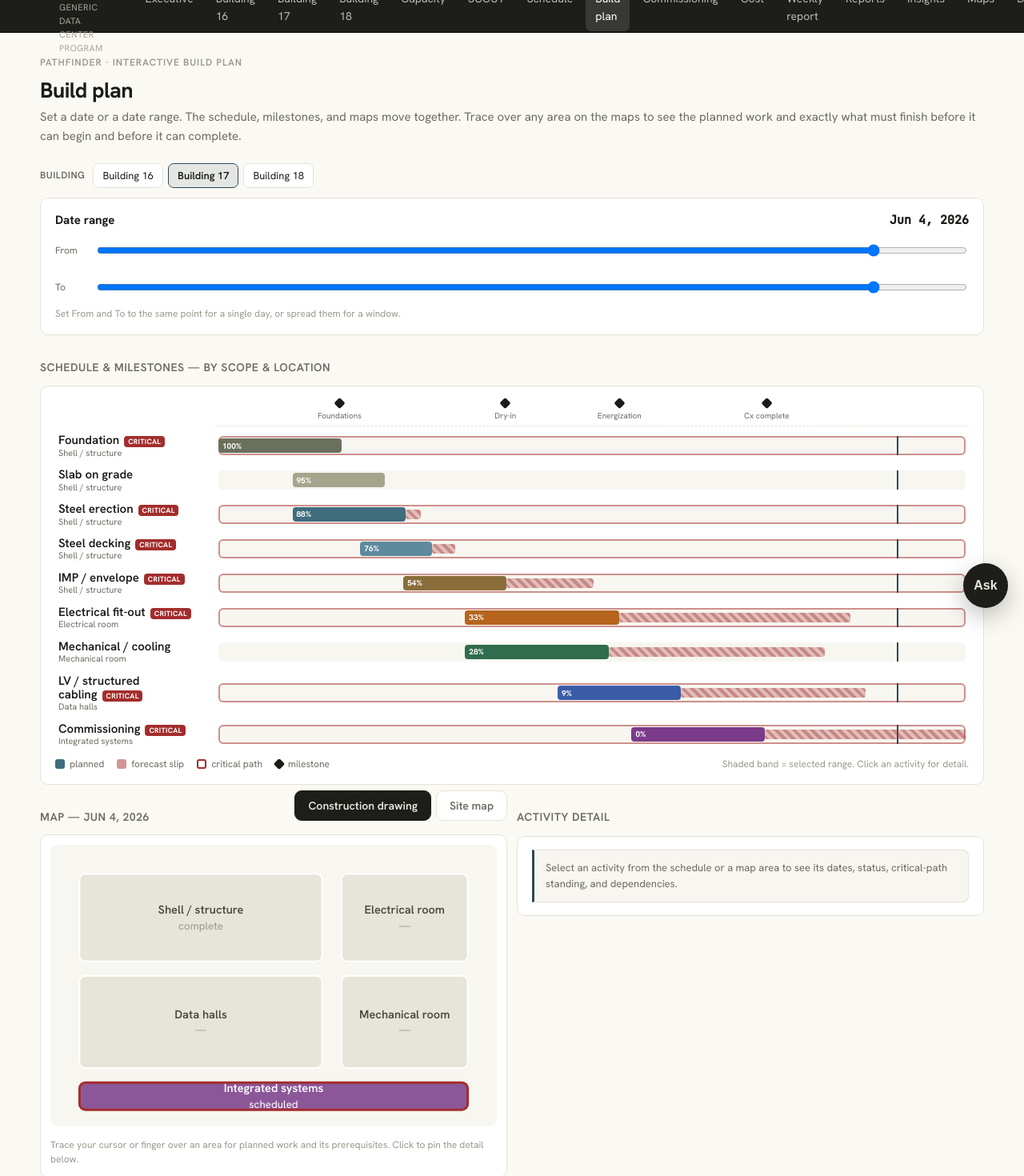
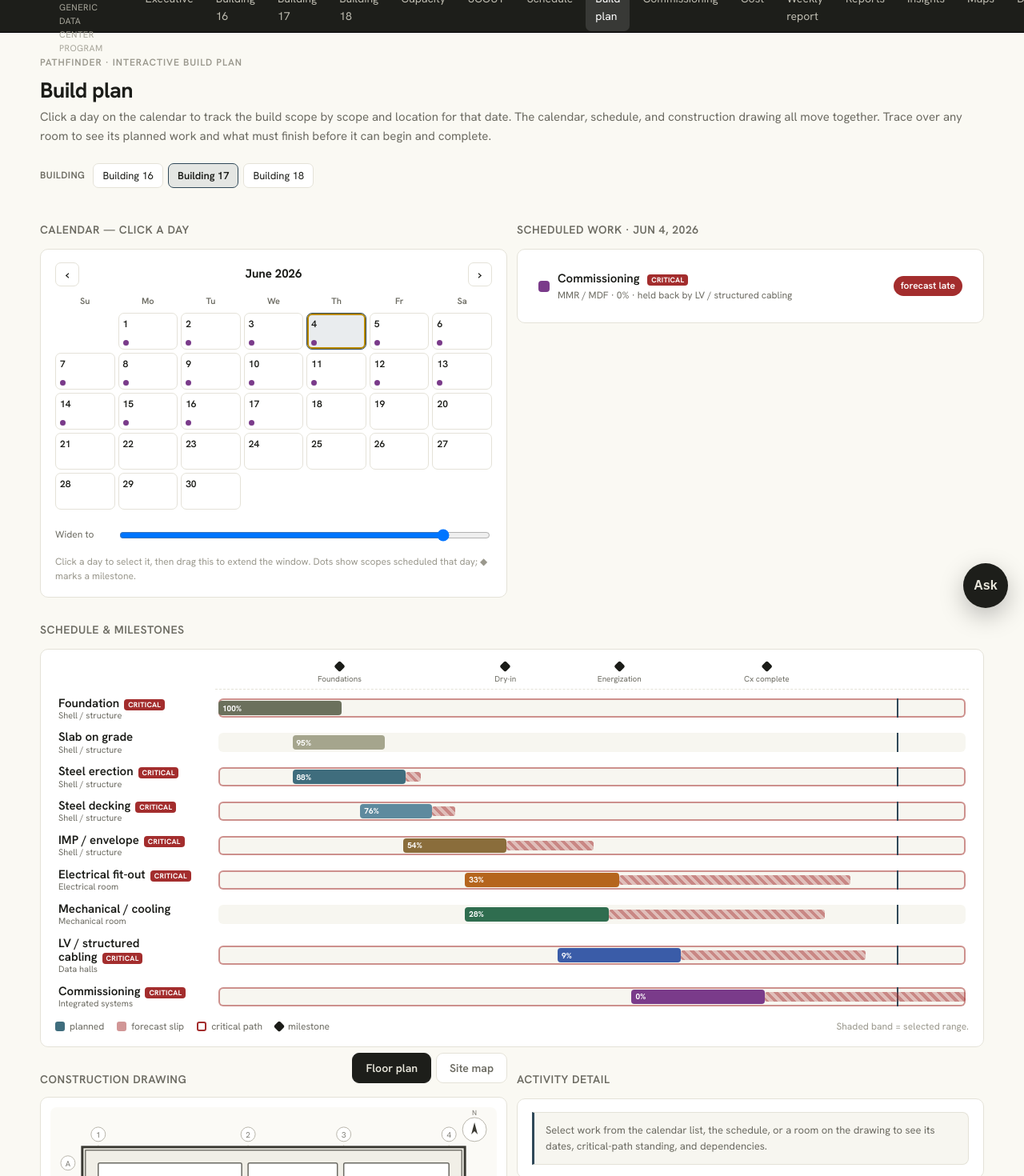
Before and after one commit to danmccawley/dc-reporting, a Next.js app: page /plan in a window 1280 px wide. Shown: the part 20-1490 px from the top of the page at 80% size. Built offline with nearby package versions, Linux system fonts and the light colour scheme.

Commit message:
day-by-day calendar + construction-drawing floor plan

```diff
--- a/app/globals.css
+++ b/app/globals.css
@@ -354,3 +354,26 @@ a.stat:hover { border-color: var(--accent); }
 .tip-this { color: #fff; font-size: 11px; font-weight: 700; padding: 4px 7px; border-radius: 5px; max-width: 90px; }
 .tip-state { font-size: 11.5px; margin-top: 5px; line-height: 1.35; }
 .tip-gate { font-size: 11.5px; margin-top: 6px; color: #A32D2D; font-weight: 600; }
+
+/* calendar */
+.cal-head { display: flex; align-items: center; justify-content: space-between; margin-bottom: 10px; }
+.cal-title { font-weight: 700; font-size: 15px; }
+.cal-nav { font-family: inherit; font-size: 18px; line-height: 1; width: 30px; height: 30px; border: 1px solid var(--line); background: var(--surface); border-radius: 7px; cursor: pointer; color: var(--ink); }
+.cal-nav:hover { border-color: var(--accent); }
+.cal-grid { display: grid; grid-template-columns: repeat(7, 1fr); gap: 4px; }
+.cal-wd { text-align: center; font-size: 11px; color: var(--muted); font-weight: 600; padding-bottom: 2px; }
+.cal-cell { min-height: 46px; border: 1px solid var(--line); border-radius: 7px; padding: 4px 5px; cursor: pointer; display: flex; flex-direction: column; justify-content: space-between; background: var(--surface); }
+.cal-cell.empty { border: none; background: transparent; cursor: default; }
+.cal-cell:not(.empty):hover { border-color: var(--accent); }
+.cal-cell.sel { background: rgba(47,72,88,.10); border-color: var(--accent); }
+.cal-cell.today { box-shadow: inset 0 0 0 2px #b98900; }
+.cal-d { font-size: 12px; font-weight: 600; display: flex; align-items: center; gap: 3px; }
+.cal-ms { color: #1b1c18; font-size: 8px; }
+.cal-dots { display: flex; gap: 3px; flex-wrap: wrap; }
+.cal-dot { width: 7px; height: 7px; border-radius: 50%; }
+
+/* daily work tiles */
+.worktile { display: flex; align-items: center; gap: 10px; padding: 9px 8px; border-radius: 8px; cursor: pointer; border-bottom: 1px solid var(--line); }
+.worktile:last-child { border-bottom: none; }
+.worktile:hover { background: var(--surface-2); }
+.worktile.sel { background: rgba(47,72,88,.08); outline: 1px solid var(--accent); }
--- a/app/plan/page.js
+++ b/app/plan/page.js
@@ -2,9 +2,10 @@
 import { useState, useRef } from "react";
 import Link from "next/link";
 import { buildings } from "../../lib/mock/data";
-import { getActivities, actStatus, isActiveOn, AREAS, SCOPE_COLOR, DATA_DATE, fmtDate } from "../../lib/plan";
+import { getActivities, actStatus, AREAS, SCOPE_COLOR, DATA_DATE, fmtDate, dayToDate, dateToDay, ROOMS, SLAB, SHELL_SCOPES, scheduledIn } from "../../lib/plan";
 
 const STATUS_COLOR = { done: "#5a8a1f", active: "#2f6d4f", late: "#A32D2D", ns: "#9a988f" };
+const WK = ["Su", "Mo", "Tu", "We", "Th", "Fr", "Sa"];
 const SITE_FOOT = [
   { id: "16", name: "Building 16", x: 30, y: 80, w: 120, h: 120 },
   { id: "17", name: "Building 17", x: 170, y: 80, w: 120, h: 120 },
@@ -42,6 +43,7 @@ export default function Plan() {
   const [mapTab, setMapTab] = useState("floor");
   const [selId, setSelId] = useState(null);
   const [tip, setTip] = useState(null);
+  const [month, setMonth] = useState(() => { const d = dayToDate(DATA_DATE); return new Date(d.getFullYear(), d.getMonth(), 1); });
   const wrapRef = useRef(null);
 
   const acts = getActivities(building);
@@ -51,18 +53,29 @@ export default function Plan() {
   const byId = (id) => acts.find((a) => a.id === id);
   const selected = byId(selId) || null;
   const lo = Math.min(from, to), hi = Math.max(from, to);
-  const inRange = (a) => a.pct < 100 && a.start <= hi && Math.max(a.plannedFinish, a.forecastFinish) >= lo;
   const rangeLabel = lo === hi ? fmtDate(lo) : `${fmtDate(lo)} – ${fmtDate(hi)}`;
+  const inRange = (a) => scheduledIn(a, lo, hi);
+  const pickDay = (di) => { setFrom(di); setTo(di); };
 
   const milestones = [
     { name: "Foundations", a: "foundation" }, { name: "Dry-in", a: "imp-envelope" },
     { name: "Energization", a: "electrical" }, { name: "Cx complete", a: "commissioning" },
   ].map((m) => { const act = acts.find((z) => z.slug === m.a); return act ? { name: m.name, day: act.plannedFinish } : null; }).filter(Boolean);
 
+  const roomFor = (slug) => { const r = ROOMS.find((z) => z.scope === slug); return r ? r.name : SHELL_SCOPES.includes(slug) ? "Structure / shell" : "Building-wide"; };
   const switchB = (b) => { setBuilding(b); setSelId(null); setTip(null); };
-  const areaActs = (areaId) => acts.filter((a) => a.area === areaId);
-  const primaryFloor = (areaId) => { const a = areaActs(areaId); return a.filter(inRange).find((z) => z.critical) || a.filter(inRange)[0] || a.filter((z) => z.pct >= 100).sort((p, q) => q.plannedFinish - p.plannedFinish)[0] || a[0] || null; };
-  const primaryBuilding = (bid) => { const ba = getActivities(bid); return ba.filter((a) => a.pct < 100 && a.start <= hi && Math.max(a.plannedFinish, a.forecastFinish) >= lo).find((z) => z.critical) || ba.filter((a) => a.pct < 100).find((z) => z.critical) || ba.find((a) => a.pct < 100) || ba[ba.length - 1]; };
+
+  // Calendar cells
+  const year = month.getFullYear(), mon = month.getMonth();
+  const first = new Date(year, mon, 1);
+  const blanks = first.getDay();
+  const dim = new Date(year, mon + 1, 0).getDate();
+  const cells = [];
+  for (let i = 0; i < blanks; i++) cells.push(null);
+  for (let d = 1; d <= dim; d++) cells.push(d);
+
+  const shellActive = acts.filter((a) => SHELL_SCOPES.includes(a.slug)).find((a) => inRange(a));
+  const primaryBuilding = (bid) => { const ba = getActivities(bid); return ba.filter((a) => scheduledIn(a, lo, hi)).find((z) => z.critical) || ba.filter((a) => a.pct < 100).find((z) => z.critical) || ba.find((a) => a.pct < 100) || ba[ba.length - 1]; };
 
   const move = (e) => { if (!wrapRef.current) return; const r = wrapRef.current.getBoundingClientRect(); const pt = e.touches ? e.touches[0] : e; setTip((t) => (t ? { ...t, x: pt.clientX - r.left, y: pt.clientY - r.top } : t)); };
   const enter = (key) => setTip((t) => ({ x: t ? t.x : 0, y: t ? t.y : 0, key }));
@@ -70,19 +83,20 @@ export default function Plan() {
   let tipNode = null;
   if (tip) {
     if (mapTab === "floor") {
-      const act = primaryFloor(tip.key);
-      const activeNames = areaActs(tip.key).filter(inRange).map((a) => a.name);
+      let act, name;
+      if (tip.key === "structure") { act = shellActive || acts.filter((a) => SHELL_SCOPES.includes(a.slug)).slice(-1)[0]; name = "Structure / shell"; }
+      else { const room = ROOMS.find((r) => r.id === tip.key); name = room?.name; act = acts.find((a) => a.slug === room?.scope); }
       tipNode = (
-        <div className="maptip" style={{ left: Math.min(tip.x + 14, 340), top: tip.y + 14 }}>
-          <div className="tip-h">{AREAS.find((a) => a.id === tip.key)?.name}</div>
+        <div className="maptip" style={{ left: Math.min(tip.x + 14, 320), top: tip.y + 14 }}>
+          <div className="tip-h">{name}</div>
           <div className="tip-sub">Planned work · {rangeLabel}</div>
-          <div className="tip-work">{activeNames.length ? activeNames.join(", ") : (act && act.pct >= 100 ? `${act.name} — complete` : "No scheduled work in this window")}</div>
+          <div className="tip-work">{act ? (act.pct >= 100 ? `${act.name} — complete` : `${act.name} — ${act.pct}%`) : "No scheduled work"}</div>
           {act && <PrereqBlock act={act} byId={byId} />}
         </div>
       );
     } else {
       const bid = tip.key; const ba = getActivities(bid);
-      const active = ba.filter((a) => a.pct < 100 && a.start <= hi && Math.max(a.plannedFinish, a.forecastFinish) >= lo);
+      const active = ba.filter((a) => scheduledIn(a, lo, hi));
       const act = primaryBuilding(bid);
       tipNode = (
         <div className="maptip" style={{ left: Math.min(tip.x + 14, 300), top: tip.y + 14 }}>
@@ -96,22 +110,68 @@ export default function Plan() {
     }
   }
 
+  const dayList = acts.filter((a) => inRange(a));
+
   return (
     <div>
       <div className="eyebrow">PATHFINDER · interactive build plan</div>
       <h1 className="title">Build plan</h1>
-      <p className="sub">Set a date or a date range. The schedule, milestones, and maps move together. Trace over any area on the maps to see the planned work and exactly what must finish before it can begin and before it can complete.</p>
+      <p className="sub">Click a day on the calendar to track the build scope by scope and location for that date. The calendar, schedule, and construction drawing all move together. Trace over any room to see its planned work and what must finish before it can begin and complete.</p>
 
       <div className="mapctrls"><div className="ctrlgroup"><span className="ctrllabel">Building</span>{buildings.map((b) => <button key={b.id} className={`seg ${building === b.id ? "on" : ""}`} onClick={() => switchB(b.id)}>{b.name}</button>)}</div></div>
 
-      <div className="card" style={{ marginBottom: 16 }}>
-        <div style={{ display: "flex", justifyContent: "space-between", alignItems: "center", marginBottom: 6 }}><span style={{ fontWeight: 700 }}>Date range</span><span className="mono" style={{ fontWeight: 700 }}>{rangeLabel}</span></div>
-        <div style={{ display: "flex", gap: 14, alignItems: "center" }}><span style={{ fontSize: 12, color: "var(--muted)", width: 36 }}>From</span><input type="range" min={minDay} max={maxDay} value={from} onChange={(e) => setFrom(Number(e.target.value))} style={{ flex: 1 }} /></div>
-        <div style={{ display: "flex", gap: 14, alignItems: "center", marginTop: 6 }}><span style={{ fontSize: 12, color: "var(--muted)", width: 36 }}>To</span><input type="range" min={minDay} max={maxDay} value={to} onChange={(e) => setTo(Number(e.target.value))} style={{ flex: 1 }} /></div>
-        <div style={{ fontSize: 12, color: "var(--faint)", marginTop: 4 }}>Set From and To to the same point for a single day, or spread them for a window.</div>
+      <div className="grid g2" style={{ alignItems: "start" }}>
+        <div>
+          <h2 className="sec">Calendar — click a day</h2>
+          <div className="card">
+            <div className="cal-head">
+              <button className="cal-nav" onClick={() => setMonth(new Date(year, mon - 1, 1))}>‹</button>
+              <span className="cal-title">{month.toLocaleDateString("en-US", { month: "long", year: "numeric" })}</span>
+              <button className="cal-nav" onClick={() => setMonth(new Date(year, mon + 1, 1))}>›</button>
+            </div>
+            <div className="cal-grid">
+              {WK.map((w) => <div key={w} className="cal-wd">{w}</div>)}
+              {cells.map((d, i) => {
+                if (d == null) return <div key={i} className="cal-cell empty" />;
+                const date = new Date(year, mon, d); const di = dateToDay(date);
+                const act = acts.filter((a) => scheduledIn(a, di, di));
+                const today = di === DATA_DATE; const sel = di >= lo && di <= hi;
+                const ms = milestones.some((m) => Math.round(m.day) === di);
+                return (
+                  <div key={i} className={`cal-cell ${sel ? "sel" : ""} ${today ? "today" : ""}`} onClick={() => pickDay(di)}>
+                    <span className="cal-d">{d}{ms && <span className="cal-ms">◆</span>}</span>
+                    <span className="cal-dots">{act.slice(0, 4).map((a) => <span key={a.id} className="cal-dot" style={{ background: SCOPE_COLOR[a.slug] }} />)}</span>
+                  </div>
+                );
+              })}
+            </div>
+            <div style={{ display: "flex", gap: 14, alignItems: "center", marginTop: 12 }}><span style={{ fontSize: 12, color: "var(--muted)", width: 64 }}>Widen to</span><input type="range" min={minDay} max={maxDay} value={to} onChange={(e) => setTo(Number(e.target.value))} style={{ flex: 1 }} /></div>
+            <div style={{ fontSize: 12, color: "var(--faint)", marginTop: 4 }}>Click a day to select it, then drag this to extend the window. Dots show scopes scheduled that day; ◆ marks a milestone.</div>
+          </div>
+        </div>
+
+        <div>
+          <h2 className="sec">Scheduled work · {rangeLabel}</h2>
+          <div className="card">
+            {dayList.length === 0 && <div className="notice">No scope work is scheduled in this window for {buildings.find((b) => b.id === building)?.name}. Try another day or a wider range.</div>}
+            {dayList.map((a) => {
+              const stt = actStatus(a, hi); const g = a.gatingId ? byId(a.gatingId) : null;
+              return (
+                <div key={a.id} className={`worktile ${selId === a.id ? "sel" : ""}`} onClick={() => setSelId(a.id)}>
+                  <span className="swatch" style={{ background: SCOPE_COLOR[a.slug] }} />
+                  <div style={{ flex: 1 }}>
+                    <div style={{ fontWeight: 600 }}>{a.name} {a.critical && <span className="crittag">critical</span>}</div>
+                    <div style={{ fontSize: 12, color: "var(--muted)" }}>{roomFor(a.slug)} · {a.pct}% · {g ? `held back by ${g.name}` : `float ${a.critical ? 0 : a.float}d`}</div>
+                  </div>
+                  <span className="pill" style={{ background: STATUS_COLOR[stt.key], color: "#fff" }}>{stt.label.replace("Active — ", "")}</span>
+                </div>
+              );
+            })}
+          </div>
+        </div>
       </div>
 
-      <h2 className="sec">Schedule &amp; milestones — by scope &amp; location</h2>
+      <h2 className="sec">Schedule &amp; milestones</h2>
       <div className="card">
         <div className="ms-ribbon">{milestones.map((m, i) => <span key={i} className="ms-mark" style={{ left: `${x(m.day)}%` }}><span className="ms-dia" /><span className="ms-name">{m.name}</span></span>)}</div>
         <div className="gantt">
@@ -134,47 +194,59 @@ export default function Plan() {
           <span><span className="sw" style={{ background: "#A32D2D", opacity: .5 }} /> forecast slip</span>
           <span><span className="sw" style={{ background: "transparent", border: "2px solid #A32D2D" }} /> critical path</span>
           <span><span className="ms-dia" style={{ position: "static", display: "inline-block" }} /> milestone</span>
-          <span style={{ marginLeft: "auto", color: "var(--faint)" }}>Shaded band = selected range. Click an activity for detail.</span>
+          <span style={{ marginLeft: "auto", color: "var(--faint)" }}>Shaded band = selected range.</span>
         </div>
       </div>
 
       <div className="grid g2" style={{ alignItems: "start" }}>
         <div>
           <div style={{ display: "flex", alignItems: "center", justifyContent: "space-between", flexWrap: "wrap", gap: 8 }}>
-            <h2 className="sec" style={{ marginBottom: 0 }}>Map — {rangeLabel}</h2>
+            <h2 className="sec" style={{ marginBottom: 0 }}>Construction drawing</h2>
             <div className="maptabs" style={{ marginBottom: 0 }}>
-              <button className={`tabbtn ${mapTab === "floor" ? "on" : ""}`} onClick={() => { setMapTab("floor"); setTip(null); }}>Construction drawing</button>
+              <button className={`tabbtn ${mapTab === "floor" ? "on" : ""}`} onClick={() => { setMapTab("floor"); setTip(null); }}>Floor plan</button>
               <button className={`tabbtn ${mapTab === "site" ? "on" : ""}`} onClick={() => { setMapTab("site"); setTip(null); }}>Site map</button>
             </div>
           </div>
           <div className="card" style={{ padding: 12, marginTop: 10 }}>
             <div className="maphover" ref={wrapRef} style={{ position: "relative" }} onMouseMove={move} onMouseLeave={() => setTip(null)} onTouchMove={move}>
               {mapTab === "floor" ? (
-                <svg viewBox="0 0 460 290" className="mapsvg">
-                  <rect x="0" y="0" width="460" height="290" fill="var(--surface-2)" rx="8" />
-                  {AREAS.map((ar) => {
-                    const act = primaryFloor(ar.id); const active = (act && isActiveOn(act, hi)) || (act && inRange(act));
-                    const fill = active ? SCOPE_COLOR[act.slug] : "#e7e4da"; const crit = active && act.critical; const sel = act && selId === act.id;
+                <svg viewBox="0 0 560 400" className="mapsvg">
+                  <rect x="0" y="0" width="560" height="400" fill="#fbfaf6" rx="8" />
+                  {/* column grid */}
+                  {[60, 248, 368, 500].map((gx, i) => (<g key={`v${i}`}><line x1={gx} y1="40" x2={gx} y2="332" stroke="#d9d6cc" strokeWidth="1" strokeDasharray="3 4" /><circle cx={gx} cy="34" r="9" fill="#fff" stroke="#b9b6ac" /><text x={gx} y="38" textAnchor="middle" fontSize="10" fill="#7c7b74">{i + 1}</text></g>))}
+                  {[70, 196, 312].map((gy, i) => (<g key={`h${i}`}><line x1="40" y1={gy} x2="520" y2={gy} stroke="#d9d6cc" strokeWidth="1" strokeDasharray="3 4" /><circle cx="22" cy={gy} r="9" fill="#fff" stroke="#b9b6ac" /><text x="22" y={gy + 4} textAnchor="middle" fontSize="10" fill="#7c7b74">{["A", "B", "C"][i]}</text></g>))}
+                  {/* slab / structure (hoverable) */}
+                  <rect x={SLAB.x} y={SLAB.y} width={SLAB.w} height={SLAB.h} fill={shellActive ? SCOPE_COLOR[shellActive.slug] : "#f1efe7"} fillOpacity={shellActive ? 0.18 : 1} stroke="#3a3933" strokeWidth="3" onMouseEnter={() => enter("structure")} onTouchStart={() => enter("structure")} onClick={() => shellActive && setSelId(shellActive.id)} style={{ cursor: "pointer" }} />
+                  <rect x={SLAB.x + 4} y={SLAB.y + 4} width={SLAB.w - 8} height={SLAB.h - 8} fill="none" stroke="#3a3933" strokeWidth="1" pointerEvents="none" />
+                  {/* rooms */}
+                  {ROOMS.map((rm) => {
+                    const act = acts.find((a) => a.slug === rm.scope); const active = act && inRange(act);
+                    const fill = active ? SCOPE_COLOR[act.slug] : "#fff"; const crit = active && act.critical; const sel = act && selId === act.id;
                     return (
-                      <g key={ar.id} onMouseEnter={() => enter(ar.id)} onTouchStart={() => enter(ar.id)} onClick={() => act && setSelId(act.id)} style={{ cursor: act ? "pointer" : "default" }}>
-                        <rect x={ar.x} y={ar.y} width={ar.w} height={ar.h} rx="6" fill={fill} fillOpacity={active ? 0.85 : 1} stroke={sel ? "#1b1c18" : crit ? "#A32D2D" : "#fff"} strokeWidth={sel ? 3 : crit ? 2.5 : 1.5} />
-                        <text x={ar.x + ar.w / 2} y={ar.y + ar.h / 2 - 4} textAnchor="middle" fontSize="12" fontWeight="600" fill={active ? "#fff" : "#4a4943"}>{ar.name}</text>
-                        <text x={ar.x + ar.w / 2} y={ar.y + ar.h / 2 + 12} textAnchor="middle" fontSize="11" fill={active ? "#fff" : "#9a988f"}>{active ? "scheduled" : (act && act.pct >= 100 ? "complete" : "—")}</text>
+                      <g key={rm.id} onMouseEnter={() => enter(rm.id)} onTouchStart={() => enter(rm.id)} onClick={() => act && setSelId(act.id)} style={{ cursor: "pointer" }}>
+                        <rect x={rm.x} y={rm.y} width={rm.w} height={rm.h} rx="2" fill={fill} fillOpacity={active ? 0.82 : 1} stroke={sel ? "#1b1c18" : crit ? "#A32D2D" : "#6b6a63"} strokeWidth={sel ? 3 : crit ? 2.5 : 1.5} />
+                        <text x={rm.x + rm.w / 2} y={rm.y + rm.h / 2 - 4} textAnchor="middle" fontSize="12" fontWeight="600" fill={active ? "#fff" : "#3a3933"}>{rm.name}</text>
+                        <text x={rm.x + rm.w / 2} y={rm.y + rm.h / 2 + 12} textAnchor="middle" fontSize="10" fill={active ? "#fff" : "#9a988f"}>{active ? `${act.pct}% · scheduled` : act && act.pct >= 100 ? "complete" : "—"}</text>
                       </g>
                     );
                   })}
+                  {/* north arrow */}
+                  <g transform="translate(532,28)"><circle r="15" fill="#fff" stroke="#b9b6ac" /><path d="M0,-9 L4,6 L0,2 L-4,6 Z" fill="#3a3933" /><text x="0" y="-18" textAnchor="middle" fontSize="9" fill="#7c7b74">N</text></g>
+                  {/* scale bar */}
+                  <g transform="translate(40,352)"><rect x="0" y="0" width="20" height="6" fill="#3a3933" /><rect x="20" y="0" width="20" height="6" fill="#fff" stroke="#3a3933" /><rect x="40" y="0" width="20" height="6" fill="#3a3933" /><text x="0" y="20" fontSize="9" fill="#7c7b74">0</text><text x="60" y="20" fontSize="9" fill="#7c7b74">100 FT</text></g>
+                  {/* title block */}
+                  <g><rect x="350" y="344" width="170" height="50" fill="#fff" stroke="#3a3933" strokeWidth="1.2" /><line x1="350" y1="362" x2="520" y2="362" stroke="#cfccc2" /><line x1="350" y1="378" x2="520" y2="378" stroke="#cfccc2" /><text x="357" y="357" fontSize="9" fontWeight="700" fill="#3a3933">ORACLE DC · ABILENE</text><text x="357" y="374" fontSize="9" fill="#5a594f">BUILDING {building} · L1 OVERALL PLAN</text><text x="357" y="390" fontSize="9" fill="#5a594f">SHEET A-101 · {fmtDate(hi)}</text></g>
                 </svg>
               ) : (
                 <svg viewBox="0 0 480 240" className="mapsvg">
-                  <rect x="0" y="0" width="480" height="240" fill="var(--surface-2)" rx="8" />
-                  <text x="240" y="30" textAnchor="middle" fontSize="12" fill="var(--faint)">Campus — hover a building</text>
+                  <rect x="0" y="0" width="480" height="240" fill="#fbfaf6" rx="8" />
+                  <text x="240" y="30" textAnchor="middle" fontSize="12" fill="var(--faint)">Campus — hover a building, click to open it</text>
                   {SITE_FOOT.map((b) => {
-                    const ba = getActivities(b.id);
-                    const active = ba.some((a) => a.pct < 100 && a.start <= hi && Math.max(a.plannedFinish, a.forecastFinish) >= lo);
+                    const ba = getActivities(b.id); const active = ba.some((a) => scheduledIn(a, lo, hi));
                     const prim = primaryBuilding(b.id); const fill = active && prim ? SCOPE_COLOR[prim.slug] : "#e7e4da";
                     return (
                       <g key={b.id} onMouseEnter={() => enter(b.id)} onTouchStart={() => enter(b.id)} onClick={() => switchB(b.id)} style={{ cursor: "pointer" }}>
-                        <rect x={b.x} y={b.y} width={b.w} height={b.h} rx="8" fill={fill} fillOpacity={active ? 0.82 : 1} stroke="#fff" strokeWidth="2" />
+                        <rect x={b.x} y={b.y} width={b.w} height={b.h} rx="8" fill={fill} fillOpacity={active ? 0.82 : 1} stroke={building === b.id ? "#1b1c18" : "#fff"} strokeWidth={building === b.id ? 3 : 2} />
                         <text x={b.x + b.w / 2} y={b.y + b.h / 2} textAnchor="middle" fontSize="13" fontWeight="700" fill={active ? "#fff" : "#4a4943"}>{b.name}</text>
                       </g>
                     );
@@ -183,14 +255,14 @@ export default function Plan() {
               )}
               {tipNode}
             </div>
-            <div className="legend"><span style={{ color: "var(--faint)" }}>Trace your cursor or finger over an area for planned work and its prerequisites. Click to pin the detail below.</span></div>
+            <div className="legend"><span style={{ color: "var(--faint)" }}>Trace your cursor or finger over a room for planned work and prerequisites. Click to pin the detail below.</span></div>
           </div>
         </div>
 
         <div>
           <h2 className="sec">Activity detail</h2>
           <div className="card">
-            {!selected && <div className="notice">Select an activity from the schedule or a map area to see its dates, status, critical-path standing, and dependencies.</div>}
+            {!selected && <div className="notice">Select work from the calendar list, the schedule, or a room on the drawing to see its dates, critical-path standing, and dependencies.</div>}
             {selected && (() => {
               const stt = actStatus(selected, hi); const slip = Math.round(selected.forecastFinish - selected.plannedFinish);
               const gating = selected.gatingId ? byId(selected.gatingId) : null;
@@ -200,7 +272,7 @@ export default function Plan() {
                   <div style={{ display: "flex", alignItems: "center", gap: 10, flexWrap: "wrap", marginBottom: 8 }}>
                     <span className="swatch" style={{ background: SCOPE_COLOR[selected.slug] }} />
                     <span style={{ fontWeight: 700, fontSize: 17 }}>{selected.name}</span>
-                    <span style={{ color: "var(--muted)", fontSize: 13 }}>{selected.areaName}</span>
+                    <span style={{ color: "var(--muted)", fontSize: 13 }}>{roomFor(selected.slug)}</span>
                     <span className="pill" style={{ background: STATUS_COLOR[stt.key], color: "#fff" }}>{stt.label}</span>
                     {selected.critical && <span className="pill" style={{ background: "#A32D2D", color: "#fff" }}>Critical path</span>}
                   </div>
```
Also changed, not shown: lib/plan.js.
